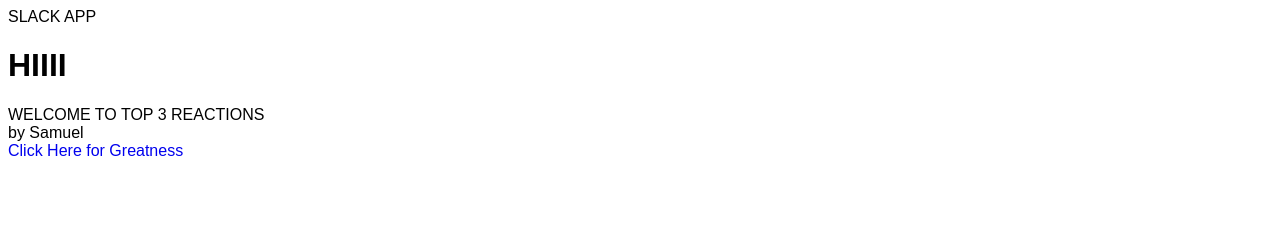
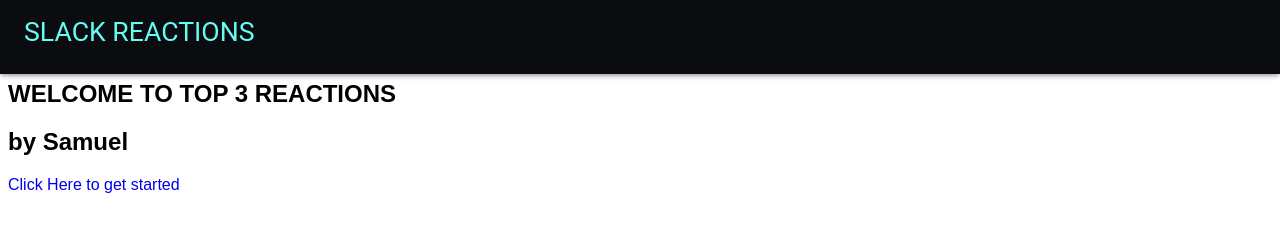
Before and after one commit to Slabastille/SlackWork, a React app: page / in a window 1280 px wide. Built offline with nearby package versions, Linux system fonts and the light colour scheme.

Commit message:
before we start cleaning up

```diff
--- a/client/App.js
+++ b/client/App.js
@@ -1,10 +1,11 @@
 import React from 'react'
 import Root from './routes/Root'
+
 const App = () => {
   return (
     <div>
-      SLACK APP
      <Root/>
+
     </div>
   )
 }
--- /dev/null
+++ b/client/Navbar.js
@@ -0,0 +1,85 @@
+import React from 'react';
+import { Link } from 'react-router-dom';
+import {
+    Container,
+    Typography,
+    Grid,
+    makeStyles,
+    Toolbar,
+    AppBar,
+    Avatar,
+  } from '@material-ui/core';
+
+  const useStyles = makeStyles(theme => {
+    return {
+      root: {
+        display: 'flex-wrap',
+        flexDirection: 'column',
+        background: '#0a1017c0;',
+        height: '100%',
+        width: '100%',
+        marginTop: 80,
+
+      },
+      page: {
+        marginTop: 50,
+      },
+      appbar: {
+        backgroundColor: '#0B0C10',
+        display: 'flex',
+        paddingTop: 5,
+        paddingBottom: 5,
+        fontFamily: 'Roboto',
+      },
+      title: {
+        fontFamily: 'Righteous,',
+        fontSize: '20pt',
+        color: '#66FCf1',
+        flexGrow: 1,
+        marginBottom: 10,
+      },
+      navRight: {
+        display: 'flex',
+        margin: 5,
+        padding: '5px',
+      },
+      avatarDiv: {
+        display: 'flex',
+        paddingLeft: 10,
+      },
+      text: {
+        paddingTop: 7,
+      },
+      avatar: {
+        fontFamily: 'Righteous,',
+        fontSize: '20pt',
+        color: '#66FCf1',
+        flexGrow: 1,
+        marginLeft: 10,
+      },
+      date: {
+        marginTop: 5,
+        fontSize: '9pt',
+      },
+    };
+  });
+
+  const Navbar=()=>{
+    const classes = useStyles()
+    return (
+        <Container className={classes.root}>
+          <AppBar className={classes.appbar} elevation={3}>
+            <Toolbar>
+              <Link to="/" variant="h3" className={classes.title}>
+                SLACK REACTIONS
+              </Link>
+              {/* <Link to='token' className={classes.avatar}>Get Started Here</Link> */}
+            </Toolbar>
+          </AppBar>
+
+
+        </Container>
+      );
+  }
+
+export default Navbar
--- a/client/index.js
+++ b/client/index.js
@@ -1,7 +1,8 @@
-import * as ReactDOMClient from 'react-dom/client'
 import React from 'react'
+import { render } from 'react-dom'
 import App from './App'
 
-const container = document.getElementById('app')
-const root = ReactDOMClient.createRoot(container)
-root.render(<App/>)
+
+render(
+  <App/> , document.getElementById('app')
+)
--- /dev/null
+++ b/client/routes/Final.js
@@ -0,0 +1,25 @@
+import React from 'react';
+import { useEffect } from 'react';
+
+function Final(props) {
+  async function fetchUsers(arr) {
+    try {
+      let user1 = await getUsername(arr[0].user);
+      let user2 = await getUsername(arr[1].user);
+      let user3 = await getUsername(arr[2].user);
+      console.log('user here', user1);
+      console.log('user here', user2);
+      console.log('user here', user3);
+      let allNames = [user1, user2, user3];
+      setTopThreeUsers(allNames);
+    } catch (error) {
+      console.log('failed with', error);
+    }
+  }
+  console.log('propsss', props);
+  //   useEffect(() => {
+  //     fetchUsers(topThree);
+  //   });
+  return <div>{props}</div>;
+}
+export default Final;
--- a/client/routes/GetToken.js
+++ b/client/routes/GetToken.js
@@ -29,7 +29,7 @@
                     </label>
                     <input type="submit" value="Submit" />
                 </form>
-                <Link to={'/topThree'}> HERE</Link>
+                {/* <Link to={'/topThree'}> HERE</Link> */}
             </div>
         )
     }
--- a/client/routes/Root.js
+++ b/client/routes/Root.js
@@ -1,29 +1,31 @@
-import React, {createContext, useState} from 'react'
+import React, { createContext, useState } from 'react';
 import { BrowserRouter as Router, Route, Switch } from 'react-router-dom';
 import Welcome from './Welcome';
 import GetToken from './GetToken';
 import TopThree from './TopThree';
+import Navbar from '../Navbar';
+import Final from './final';
 
-export const ChannelContext = createContext()
+export const ChannelContext = createContext();
 
-
-const Root = () =>{
+const Root = () => {
   const [channel, setChannel] = useState('');
 
-    return(
+  return (
     <ChannelContext.Provider value={[channel, setChannel]}>
       <div>
         <Router>
-                <h1> HIIII</h1>
+          <Navbar />
           <Switch>
             <Route exact path="/" component={Welcome} />
             <Route exact path="/token" component={GetToken} />
             <Route exact path="/topThree" component={TopThree} />
+            <Route exact path="/final" component={Final} />
           </Switch>
         </Router>
       </div>
     </ChannelContext.Provider>
-    )
-}
+  );
+};
 
-export default Root
+export default Root;
--- a/client/routes/TopThree.js
+++ b/client/routes/TopThree.js
@@ -1,48 +1,59 @@
-import React, {useState} from 'react';
+import React, { useState } from 'react';
 import { useContext, useEffect } from 'react';
 import { ChannelContext } from './Root';
-import topMessages from '../slack/topMessages'
+import topMessages from '../slack/topMessages';
+import getUsername from '../slack/getUsername';
+import { useDispatch } from 'react-redux';
+import Final from './final';
+import { Link } from 'react-router-dom';
 
-
-
-const TopThree=()=>{
-    const [channel] = useContext(ChannelContext)
-    const [topThree, setTopThree] = useState()
-    async function fetchData(channel){
+const TopThree = () => {
+  //const dispatch = useDispatch()
+  const [channel] = useContext(ChannelContext);
+  const [topThree, setTopThree] = useState();
+  async function fetchData(channel) {
     try {
-        //let channel = 'C04NDJL4TSL'
-        let token = ''
-        let messages =  await topMessages(channel,token)
-        setTopThree(messages)
-       // console.log('here is messages', messages)
-        //setData(messages)
+      let channel = 'C04NDJL4TSL';
+      let token = '';
+      let messages = await topMessages(channel, token);
+      setTopThree(messages);
     } catch (error) {
-            console.log('failed with', error)
+      console.log('failed with', error);
     }
   }
+  console.log(topThree);
+  useEffect(() => {
+    fetchData(channel);
+  }, []);
+  function total(arr) {
+    let total = 0;
+    for (let i in arr) {
+      total += i.count;
+    }
+    return total;
+  }
+  // user1total;
 
-    useEffect(()=>{
-        fetchData(channel)
-}, [])
-
-        console.log('top messages', topThree)
-        if(topThree){
-            return(
-
+  if (topThree) {
+    return (
       <div>
         <h1>HERE IS THIS WEEKS WINNER</h1>
+        <div>------------------------</div>
+        <h1>HERE IS FIRST PLACE</h1>
         <h2>{topThree[0].user}</h2>
+        <h3>
+          Message: {topThree[0].text} Reactions Count:{' '}
+          {total(topThree[0].reactions)}
+        </h3>
         <h1>HERE IS SECOND PLACE</h1>
         <h2>{topThree[1].user}</h2>
         <h1>HERE IS THIRD PLACE</h1>
         <h2>{topThree[2].user}</h2>
+      </div>
+    );
+  } else {
+    return <div> Loading ...</div>;
+  }
+};
 
-
-
-        </div>
-    )
-        }
-
-}
-
-export default TopThree
+export default TopThree;
--- a/client/routes/Welcome.js
+++ b/client/routes/Welcome.js
@@ -1,15 +1,19 @@
 import React from 'react';
 import { Link } from 'react-router-dom'
+
 
 const Welcome = () =>{
 
     return(
         <div>
-            <div> WELCOME TO TOP 3 REACTIONS</div>
-            <div> by Samuel</div>
-            <Link to="/token">
-                Click Here for Greatness
+
+                <h2> WELCOME TO TOP 3 REACTIONS</h2>
+                <h2> by Samuel</h2>
+            <Link to="/token" >
+                Click Here to get started
             </Link>
+
+
 
 
 
--- /dev/null
+++ b/client/slack/getUsername.js
@@ -0,0 +1,10 @@
+import retrieveUser from './slackUser';
+
+const getUsername = async () => {
+  let userId = 'U04P7NAM6BA';
+  let token = '';
+  let user = await retrieveUser(userId, token);
+  return user;
+};
+
+export default getUsername;
--- /dev/null
+++ b/client/slack/slackUser.js
@@ -0,0 +1,15 @@
+import axios from 'axios'
+import qs from 'qs'
+const apiUrl = 'https://slack.com/api';
+
+const retrieveUser = async (userId, token) => {
+    let Args = {
+                    user: userId,
+                    token: token,
+
+                 };
+    const result = await axios.post(`${apiUrl}/users.info?`,qs.stringify(Args));
+    return result.data
+    };
+
+export default retrieveUser
--- a/public/style.css
+++ b/public/style.css
@@ -1,5 +1,9 @@
 body {
-  font-family: sans-serif;
+  font-family: 'Exo 2', sans-serif;
+
+
+  background-size: cover;
+  color:black;
 }
 
 a {
@@ -19,3 +23,8 @@
   margin: 1em;
   display: inline-block;
 }
+
+.link{
+  text-decoration: underline;
+  color: aqua;
+}
```
Also changed, not shown: client/slack/topMessages.js (+4 -4 lines), package.json (+12 -3 lines), public/favicon.ico (deleted). Lines whose indentation alone changed are shown as unchanged.
